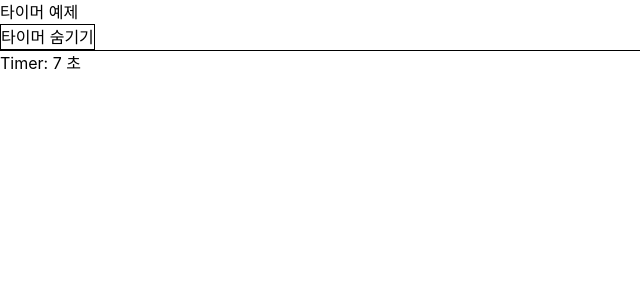
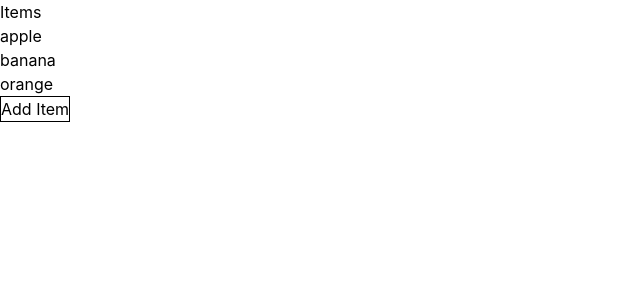
Before and after one commit to rlaalstj1012/likelion_useEffect, a React (Vite) app: page / in a window 1280 px wide. Shown: the top 300 px of the page, without its empty margins (0-640 px from the left). Built offline with nearby package versions, Linux system fonts and the light colour scheme.

Commit message:
item 저장하기

```diff
--- a/src/App.jsx
+++ b/src/App.jsx
@@ -1,9 +1,9 @@
-import TimerSwitch from "./TimerSwitch";
+import ItemList from "./ItemList";
 
 const App = () => {
   return (
     <div>
-      <TimerSwitch />
+      <ItemList />
     </div>
   );
 };
--- /dev/null
+++ b/src/ItemList.jsx
@@ -0,0 +1,34 @@
+import React, { useEffect, useState } from "react";
+
+const ItemList = () => {
+  const [items, setItems] = useState(["apple", "banana", "orange"]);
+
+  // 의존성 배열을 변경하지 않고, 배열 내부의 요소를 변경하여 오류를 방지
+  useEffect(() => {
+    console.log("useEffect 실행됨");
+  }, [items]);
+
+  const addItem = () => {
+    const newItem = prompt("newItem을 입력하세요: ");
+    if (newItem) {
+      setItems((prevItem) => [...prevItem, newItem]);
+      // 배열을 새로 만들어 새로운 항목을 추가
+    }
+  };
+
+  return (
+    <div>
+      <h2>Items</h2>
+      <ul>
+        {items.map((item, index) => (
+          <li key={index}>{item}</li>
+        ))}
+      </ul>
+      <button onClick={addItem} className="border">
+        Add Item
+      </button>
+    </div>
+  );
+};
+
+export default ItemList;
```
